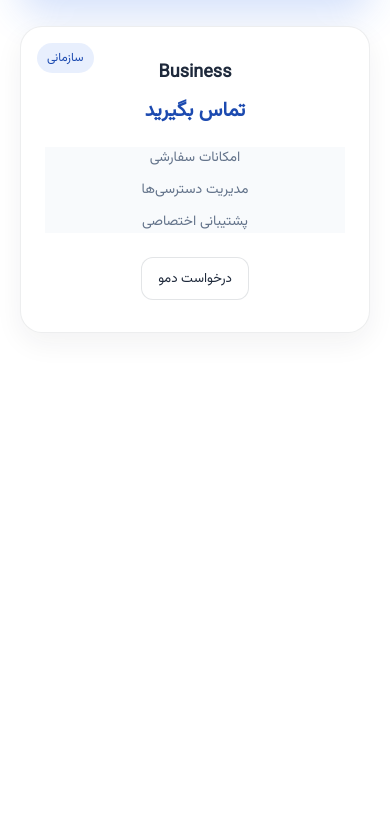
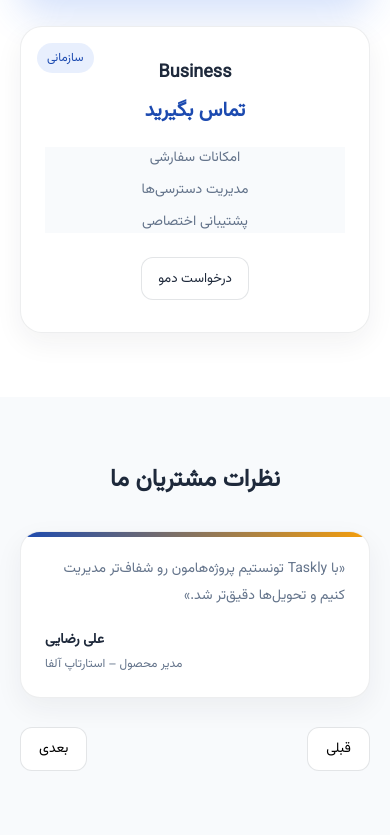
Before and after one commit to Dorsavali/SaaS-Landing-Page-taskly, a website with bundled scripts: page index.html in a window 390 px wide. Shown: the part 5255-6090 px from the top of the page. Before the commit the page ends 5652 px from the top, so only its background shows below. Built offline with nearby package versions, Linux system fonts and the light colour scheme; files whose address does not match are found by name.

Commit message:
testimonials section added + responsive

```diff
--- a/css/desktop/desktop.css
+++ b/css/desktop/desktop.css
@@ -4,3 +4,4 @@
 @import url("./how-it-works.css");
 @import url("./benefits.css");
 @import url("./pricing.css");
+@import url("./testimonials.css");
--- a/css/desktop/pricing.css
+++ b/css/desktop/pricing.css
@@ -1,27 +1,21 @@
 .pricing {
   padding: 120px 0;
-
   .section-title {
     font-size: 36px;
     margin-bottom: 64px;
   }
-
   .pricing-cards {
     grid-template-columns: repeat(3, 1fr);
     max-width: 1100px;
     gap: 40px;
-
     .plan {
       padding: 40px 32px;
-
       .plan-title {
         font-size: 22px;
       }
-
       .price {
         font-size: 26px;
       }
-
       .features li {
         font-size: 16px;
       }
--- /dev/null
+++ b/css/desktop/testimonials.css
@@ -0,0 +1,52 @@
+.testimonials {
+  padding: 120px;
+  text-align: right;
+  .container {
+    display: flex;
+    flex-flow: column nowrap;
+    align-items: center;
+    justify-content: center;
+    gap: 64px;
+    .section-title {
+      font-size: 40px;
+      margin: 0;
+      line-height: 1.4;
+    }
+    .slider {
+      margin: 0;
+      max-width: unset;
+      width: 60%;
+      .slides {
+        min-height: unset;
+        .slide {
+          padding: 40px 36px;
+          border-radius: 28px;
+          .quote {
+            font-size: 16px;
+            line-height: 2;
+          }
+          .author {
+            .name {
+              font-size: 16px;
+              padding-left: 50px;
+              box-sizing: border-box;
+            }
+
+            .role {
+              font-size: 14px;
+            }
+          }
+        }
+      }
+      .controls {
+        justify-content: flex-end;
+        margin-top: 24px;
+
+        button {
+          padding: 10px 20px;
+          border-radius: 14px;
+        }
+      }
+    }
+  }
+}
--- a/css/mobile/mobile.css
+++ b/css/mobile/mobile.css
@@ -4,3 +4,4 @@
 @import url("./how-it-works.css");
 @import url("./benefits.css");
 @import url("./pricing.css");
+@import url("./testimonials.css");
--- /dev/null
+++ b/css/mobile/testimonials.css
@@ -0,0 +1,116 @@
+.testimonials {
+  padding: 64px 20px;
+  background-color: var(--bg-soft);
+  direction: rtl;
+
+  .container {
+    display: flex;
+    flex-direction: column;
+    align-items: center;
+
+    .section-title {
+      font-family: vazir;
+      font-size: 24px;
+      font-weight: 800;
+      color: var(--text-main);
+      margin-bottom: 32px;
+      text-align: center;
+    }
+
+    .slider {
+      display: flex;
+      flex-direction: column;
+      align-items: center;
+      width: 100%;
+      max-width: 360px;
+      margin: 0 auto;
+      .slides {
+        position: relative;
+        width: 100%;
+        min-height: 180px ;
+        margin-bottom: 16px;
+        .slide {
+          position: absolute;
+          inset: 0;
+          opacity: 0;
+          transform: translateY(12px);
+          transition: var(--transition-smooth);
+          background-color: var(--white);
+          border-radius: 20px;
+          padding: 24px;
+          box-sizing: border-box;
+          border: 1px solid rgba(30, 41, 59, 0.08);
+          box-shadow: 0 10px 28px rgba(30, 41, 59, 0.06);
+          overflow: hidden;
+          text-align: right;
+          &::before {
+            content: "";
+            position: absolute;
+            top: 0;
+            right: 1px;
+            left: 1px;
+            height: 5px;
+            border-radius: 16px 16px 0 0;
+            background: linear-gradient(
+              90deg,
+              var(--primary-color),
+              var(--accent)
+            );
+          }
+          &.active {
+            opacity: 1;
+            transform: translateY(0);
+            position: relative;
+          }
+          .quote {
+            font-family: vazir;
+            font-size: 14px;
+            line-height: 1.9;
+            color: var(--text-muted);
+            margin-bottom: 20px;
+          }
+          .author {
+            display: flex;
+            flex-direction: column;
+            align-items: end;
+            gap: 4px;
+            .name {
+              font-weight: 700;
+              color: var(--text-main);
+              font-family: vazir;
+              font-size: 14px;
+            }
+            .role {
+              font-size: 12px;
+              color: var(--text-muted);
+              font-family: vazir;
+            }
+          }
+        }
+      }
+      .controls {
+        display: flex;
+        justify-content: space-between;
+        width: 100%;
+        gap: 12px;
+
+        button {
+          font-family: vazir;
+          background-color: var(--white);
+          border: 1px solid rgba(30, 41, 59, 0.12);
+          border-radius: 12px;
+          padding: 10px 18px;
+          cursor: pointer;
+          transition: var(--transition-smooth);
+          font-size: 14px;
+
+          &:hover {
+            background-color: var(--primary-color);
+            color: var(--white);
+            border-color: var(--primary-color);
+          }
+        }
+      }
+    }
+  }
+}
--- a/index.html
+++ b/index.html
@@ -245,6 +245,52 @@
           </div>
         </div>
       </section>
+      <section class="testimonials">
+        <div class="container">
+          <h2 class="section-title">نظرات مشتریان ما</h2>
+
+          <div class="slider">
+            <div class="slides">
+              <div class="slide active">
+                <p class="quote">
+                  «با Taskly تونستیم پروژه‌هامون رو شفاف‌تر مدیریت کنیم و
+                  تحویل‌ها دقیق‌تر شد.»
+                </p>
+                <div class="author">
+                  <span class="name">علی رضایی</span>
+                  <span class="role">مدیر محصول – استارتاپ آلفا</span>
+                </div>
+              </div>
+
+              <div class="slide">
+                <p class="quote">
+                  «رابط کاربری ساده و کاربردی باعث شد تیم ما خیلی سریع باهاش راه
+                  بیفته.»
+                </p>
+                <div class="author">
+                  <span class="name">سارا محمدی</span>
+                  <span class="role">Team Lead – استودیو بتا</span>
+                </div>
+              </div>
+
+              <div class="slide">
+                <p class="quote">
+                  «گزارش‌ها و مدیریت وظایف واقعاً به کار ما نظم داد.»
+                </p>
+                <div class="author">
+                  <span class="name">محمد حسینی</span>
+                  <span class="role">Founder – تیم گاما</span>
+                </div>
+              </div>
+            </div>
+
+            <div class="controls">
+              <button class="prev">قبلی</button>
+              <button class="next">بعدی</button>
+            </div>
+          </div>
+        </div>
+      </section>
     </main>
     <script type="module" src="./js/main.js"></script>
   </body>
--- a/js/main.js
+++ b/js/main.js
@@ -2,6 +2,7 @@
 import { initInfiniteLogos } from "./partners.js";
 import { initBenefitsReveal } from './benefits.js';
 import { initPricing } from "./pricing.js";
+import { initTestimonials } from "./testimonials.js";
 
 
 document.addEventListener("DOMContentLoaded", () => {
@@ -15,4 +16,5 @@
   initInfiniteLogos(".brandLogos");
   initBenefitsReveal();
   initPricing();
+  initTestimonials();
 });
--- /dev/null
+++ b/js/testimonials.js
@@ -0,0 +1,25 @@
+export function initTestimonials() {
+    const slides = document.querySelectorAll(".testimonials .slide");
+    const prevBtn = document.querySelector(".testimonials .prev");
+    const nextBtn = document.querySelector(".testimonials .next");
+
+    if (!slides.length || !prevBtn || !nextBtn) return;
+
+    let current = 0;
+
+    function showSlide(index) {
+      slides.forEach((slide, i) => {
+        slide.classList.toggle("active", i === index);
+      });
+    }
+
+    prevBtn.addEventListener("click", () => {
+      current = (current - 1 + slides.length) % slides.length;
+      showSlide(current);
+    });
+
+    nextBtn.addEventListener("click", () => {
+      current = (current + 1) % slides.length;
+      showSlide(current);
+    });
+  }
```
